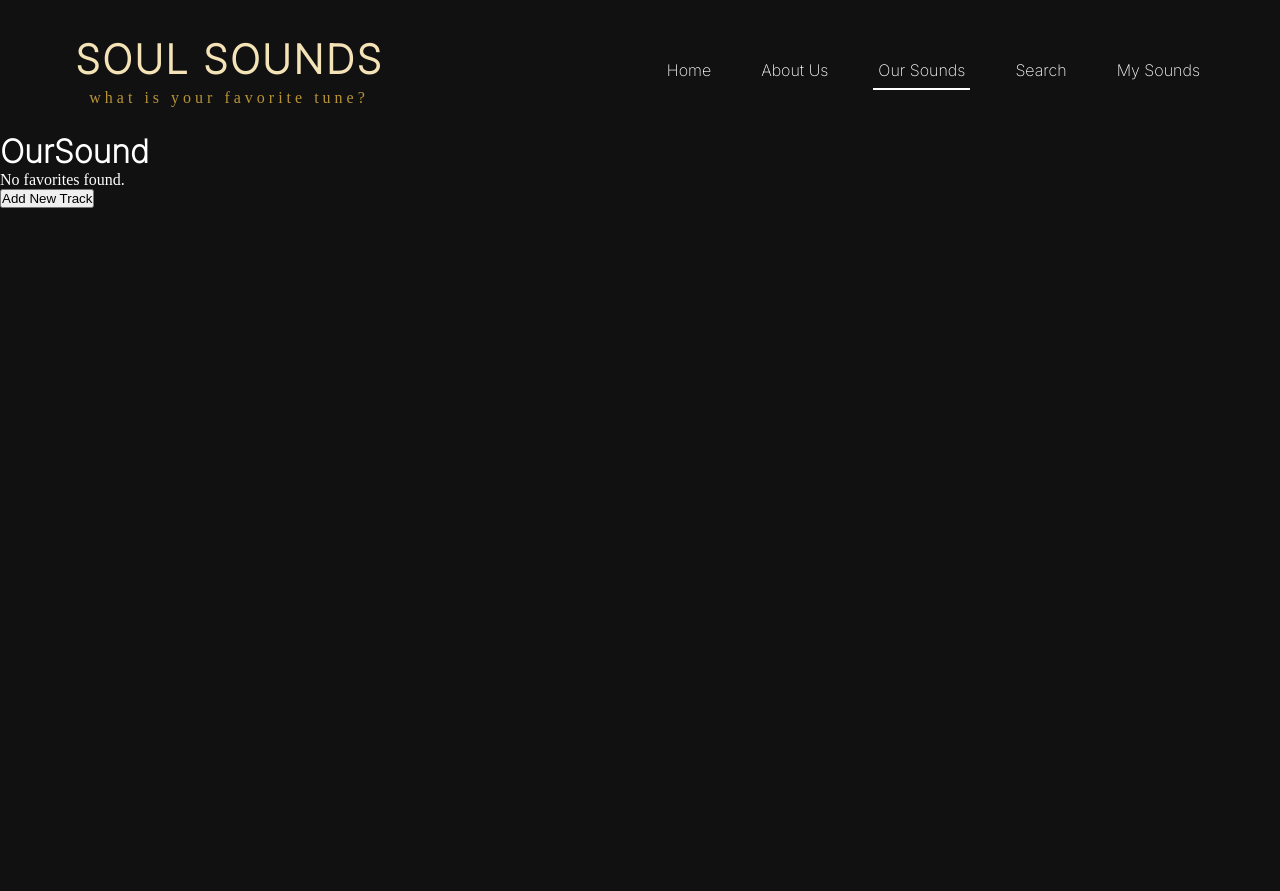
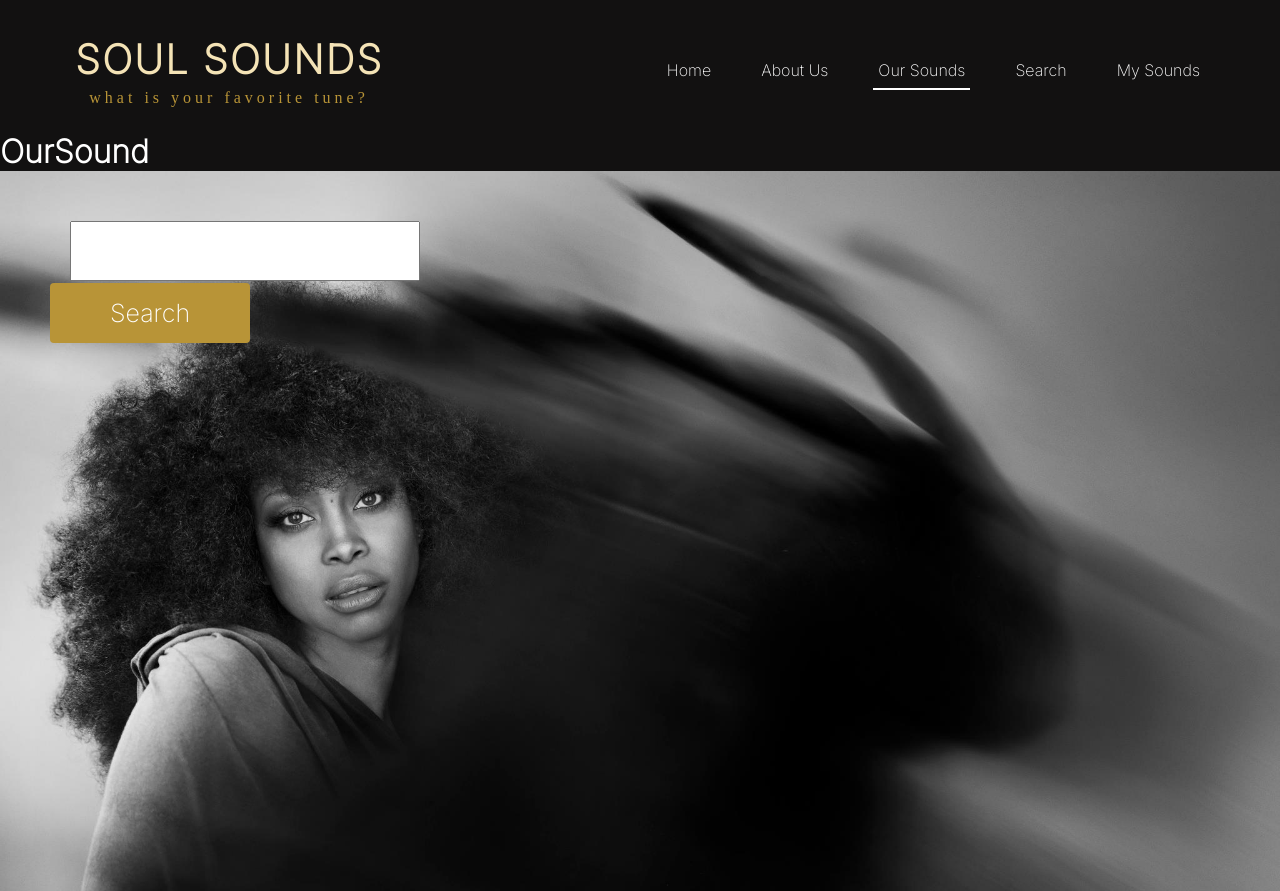
Before and after one commit to saarryp/eindopdrachtFrontend2023, a React (Create React App) app: page /our-sounds in a window 1280 px wide. Before the commit the page ends 800 px from the top, so only its background shows below. Built offline with nearby package versions, Linux system fonts and the light colour scheme; a web font is replaced by a local one.

Commit message:
component searchResult gemaakt voor OurSounds en Search pagina

```diff
--- /dev/null
+++ b/src/components/serachresults/SearchResults.js
@@ -0,0 +1,37 @@
+import React from "react";
+
+export default function SearchResults({ results, onAddToFavorites }) {
+    return (
+        <ul className="ul-position ul-albums">
+            {results.albummatches.album.map((album) => (
+                <li key={`${album.mbid}-${album.name}`}>
+                    <div className="album-info">
+                        <span>
+                            {album.image && <img src={album.image[3]["#text"]} alt={album.name} />}
+                        </span>
+                        <h2 className="artist">{album.artist}</h2>
+                        <p className="title">{album.name}</p>
+                    </div>
+                    {album.tracks && album.tracks.length > 0 ? (
+                        <ul className="track-list">
+                            {album.tracks.map((track) => (
+                                <li key={track.name}>
+                                    <span className="container-tracks-like">
+                                        <a href={track.url} target="_blank" rel="noreferrer">
+                                            {track.name}
+                                        </a>
+                                    </span>
+                                    <button className="like-button" onClick={() => onAddToFavorites(track)}>
+                                        Like
+                                    </button>
+                                </li>
+                            ))}
+                        </ul>
+                    ) : (
+                        <p className="tracks-not-found">No tracks found for this album.</p>
+                    )}
+                </li>
+            ))}
+        </ul>
+    );
+}
--- a/src/pages/ourSounds/OurSounds.js
+++ b/src/pages/ourSounds/OurSounds.js
@@ -1,18 +1,48 @@
-
-import './OurSounds.css'
-import React, {useEffect, useState} from "react";
+import './OurSounds.css';
+import React, { useState } from "react";
+import axios from "axios";
+import SearchResults from "../../components/serachresults/SearchResults";
+import Spinner from "../../components/spinner/Spinner";
 
 
 export default function OurSound() {
+    const [searchQuery, setSearchQuery] = useState('');
+    const [searchResults, setSearchResults] = useState({
+        albummatches: {
+            album: []
+        },
+    });
     const [ourFavorites, setOurFavorites] = useState([]);
+    const [loading, setLoading] = useState(false);
 
-    useEffect(() => {
-        // Get the favorites from localStorage (if any) or initialize with an empty array
-        const storedFavorites = JSON.parse(localStorage.getItem('ourFavorites') || '[]');
-        setOurFavorites(storedFavorites);
-    }, []);
+    const handleSearch = async (e) => {
+        e.preventDefault();
+        setLoading(true);
 
-    // Function to add a track to the "OurSound" page
+        try {
+            const token = process.env.REACT_APP_LASTFM_TOKEN;
+            const url = `http://ws.audioscrobbler.com/2.0/?method=track.search&track=${searchQuery}&api_key=${token}&format=json`;
+            const response = await axios.get(url);
+
+            const uniqueAlbums = [];
+            const uniqueMbidSet = new Set();
+            for (const album of response.data.results.albummatches.album) {
+                if (!uniqueMbidSet.has(album.mbid)) {
+                    uniqueMbidSet.add(album.mbid);
+                    const albumDetails = await handleSearch(album.mbid);
+                    if (albumDetails) {
+                        album.tracks = albumDetails.album.tracks.track;
+                    }
+                    uniqueAlbums.push(album);
+                }
+            }
+        } catch (err) {
+            console.log(err);
+            setSearchResults([]);
+        } finally {
+        setLoading(false);
+    }
+};
     const addTrackToOurSound = (track) => {
         const isTrackInList = ourFavorites.some((favorite) => favorite.name === track.name && favorite.artist === track.artist);
 
@@ -21,7 +51,6 @@ export default function OurSound() {
             alert('You have already added 10 favorite songs. Remove songs from the list.');
             return;
         }
-
         if (!isTrackInList) {
             const updatedFavorites = [...ourFavorites, track];
             setOurFavorites(updatedFavorites);
@@ -30,7 +59,6 @@ export default function OurSound() {
         }
     };
 
-    // Function to remove a track from the "OurSound" page
     const removeTrackFromOurSound = (track) => {
         const updatedFavorites = ourFavorites.filter((favorite) => (favorite.name !== track.name || favorite.artist !== track.artist));
         setOurFavorites(updatedFavorites);
@@ -41,21 +69,30 @@ export default function OurSound() {
     return (
         <div>
             <h1>OurSound</h1>
-            <ul>
-                {ourFavorites.length > 0 ? (
-                    ourFavorites.map((favorite, index) => (
-                        <li key={index}>
-                            <p>{favorite.name}</p>
-                            <p>{favorite.artist}</p>
-                            <button onClick={() => removeTrackFromOurSound(favorite)}>Remove</button>
-                        </li>
-                    ))
-                ) : (
-                    <p>No favorites found.</p>
-                )}
-            </ul>
-            <button onClick={() => addTrackToOurSound({ name: 'New Track', artist: 'New Artist' })}>Add New Track
-            </button>
+            <div className="container-photo-search-engine">
+                <div className="position-button-and-results">
+                    <form className="form-search-size" onSubmit={handleSearch}>
+                       <div>
+                           <input
+                               className="input-field"
+                               type = "text"
+                               value={searchQuery}
+                               onChange={(e) => setSearchQuery(e.target.value)}
+                               />
+                           <button className="search-button" type="submit">
+                               Search
+                           </button>
+                       </div> {/* ... (Form inputs) */}
+                    </form>
+                    <div>
+                        {loading ? (
+                            <Spinner />
+                        ) : (
+                            <SearchResults results={searchResults} onAddToFavorites={addTrackToOurSound} />
+                        )}
+                    </div>
+                </div>
+            </div>
         </div>
     );
 }
--- a/src/pages/search/Search.js
+++ b/src/pages/search/Search.js
@@ -3,6 +3,7 @@ import "./Search.css";
 import React, {useState} from "react";
 import axios from "axios";
 import Spinner from "../../components/spinner/Spinner";
+import SearchResults from "../../components/serachresults/SearchResults";
 
 export default function Search() {
     const [query, setQuery] = useState('');
@@ -11,7 +12,7 @@ export default function Search() {
             album: [],
         },
     });
-    const [loading,setLoading] = useState(false);
+    const [loading, setLoading] = useState(false);
 
     const fetchAlbumDetails = async (mbid) => {
         try {
@@ -51,31 +52,6 @@ export default function Search() {
     };
 
 
-    // const favoriteSong = (song) => {
-    //     console.log(song);
-    //
-    //     const currentFavorites = JSON.parse(localStorage.getItem("favorites") || "[]");
-    //     const isSongLiked = currentFavorites.includes(song);
-    //
-    //     // Check if the number of favorites exceeds 10
-    //     if (currentFavorites.length >= 10) {
-    //         alert("You have more than 10 favorite songs. Delete song in your page");
-    //         return;
-    //     }
-    //
-    //     let updatedFavorites;
-    //     if (isSongLiked) {
-    //         updatedFavorites = currentFavorites.filter((item) => item !== song);
-    //     } else {
-    //         updatedFavorites = [...currentFavorites, song];
-    //     }
-    //
-    //     // Update the liked songs in localStorage
-    //     localStorage.setItem("favorites", JSON.stringify(updatedFavorites));
-    //     console.log(updatedFavorites);
-    // };
-
-
     let handleSubmit = async (e) => {
         e.preventDefault();
         setLoading(true);
@@ -108,20 +84,20 @@ export default function Search() {
     };
 
 
-    const handleAlbumClick = async (mbid) => {
-        const albumDetails = await fetchAlbumDetails(mbid);
-        console.log(albumDetails);
-    };
-
+    // const handleAlbumClick = async (mbid) => {
+    //     const albumDetails = await fetchAlbumDetails(mbid);
+    //     console.log(albumDetails);
+    // };
     return (
         <div className="container-photo-search-engine">
             <div className="position-button-and-results">
                 <form className="form-search-size" onSubmit={handleSubmit}>
                     <div className="spinner-container">
-                        <input className="input-field"
-                               type="text"
-                               value={query}
-                               onChange={(e) => setQuery(e.target.value)}
+                        <input
+                            className="input-field"
+                            type="text"
+                            value={query}
+                            onChange={(e) => setQuery(e.target.value)}
                         />
                         <button className="search-button" type="submit">
                             Search
@@ -132,37 +108,7 @@ export default function Search() {
                     {loading ? (
                         <Spinner />
                     ) : (
-                        <ul className="ul-position ul-albums">
-                            {results.albummatches.album.map((album) => (
-                                <li key={`${album.mbid}-${album.name}`} onClick={() => handleAlbumClick(album.mbid)}>
-                                    <div className="album-info">
-                                    <span>
-                                    {album.image && <img src={album.image[3]["#text"]} alt={album.name} />}
-                                    </span>
-                                        <h2 className="artist">{album.artist}</h2>
-                                        <p className="title">{album.name}</p>
-                                    </div>
-                                    {album.tracks && album.tracks.length > 0 ? (
-                                        <ul className="track-list">
-                                            {album.tracks.map((track) => (
-                                                <li key={track.name}>
-                                                    <span className="container-tracks-like">
-                                                        <a href={track.url} target="_blank" rel="noreferrer">
-                                                            {track.name}
-                                                        </a>
-                                                    </span>
-                                                    <button className="like-button" onClick={() => favoriteSong(track)}>
-                                                      like
-                                                    </button>
-                                                </li>
-                                            ))}
-                                        </ul>
-                                    ) : (
-                                        <p className="tracks-not-found">No tracks found for this album.</p>
-                                    )}
-                                </li>
-                            ))}
-                        </ul>
+                        <SearchResults results={results} onAddToFavorites={favoriteSong} />
                     )}
                 </div>
             </div>
```
Also changed, not shown: src/components/serachresults/SearchResults.css (added).
